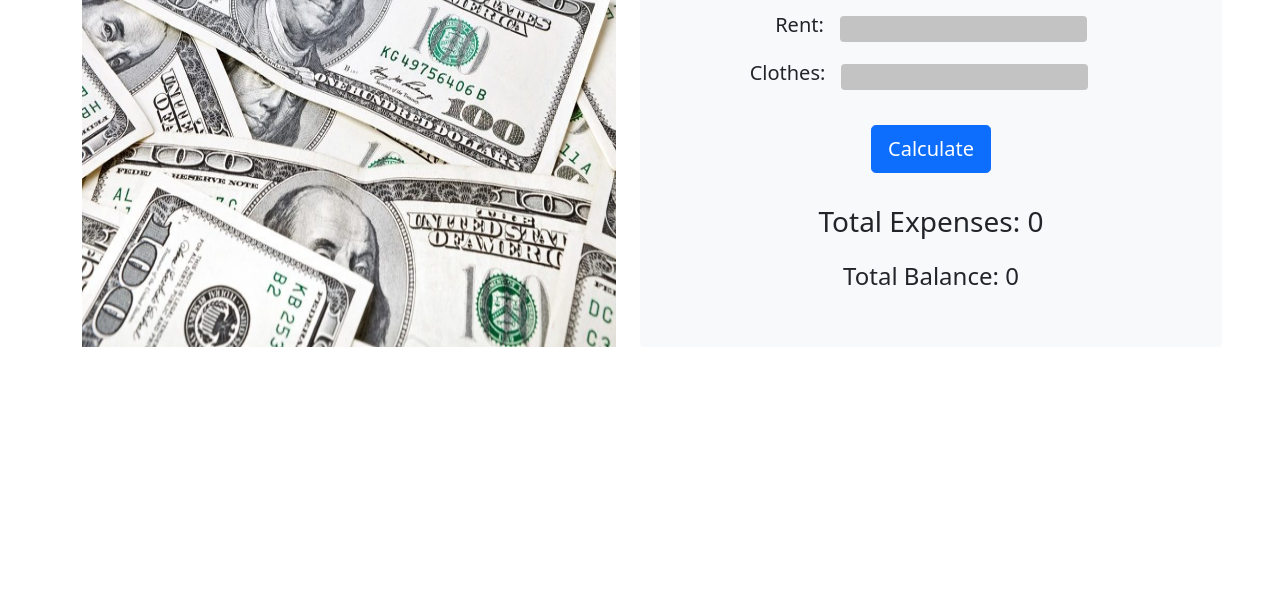
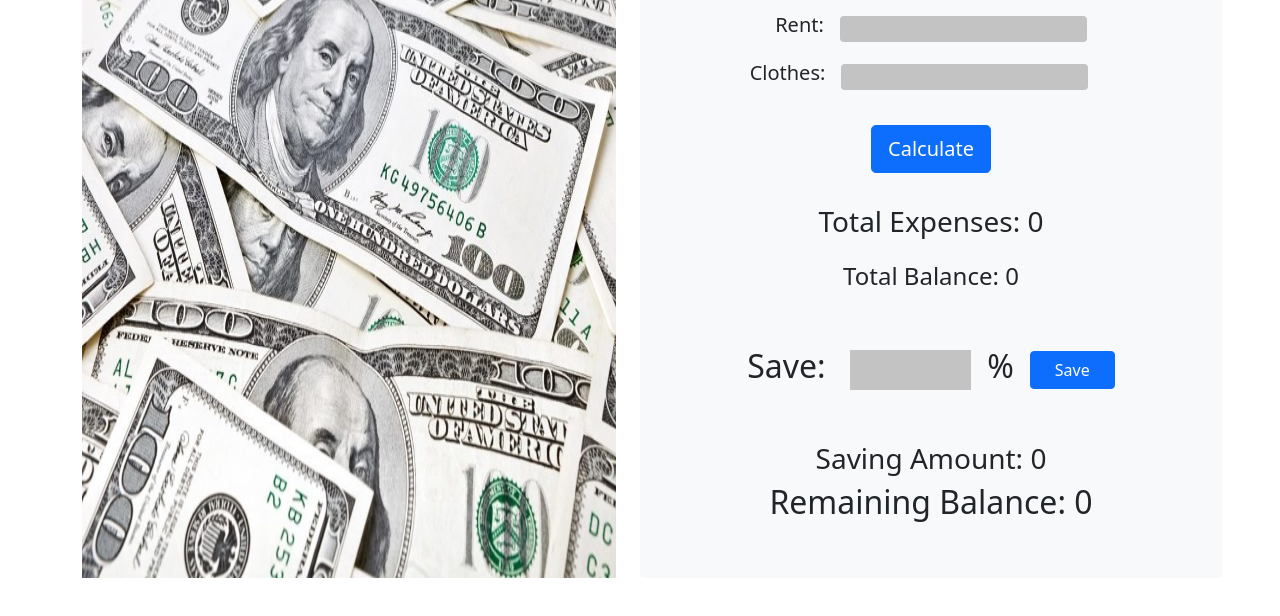
Before and after one commit to AshrafulIslam5/Assignment-5, a plain HTML site: page index.html in a window 1280 px wide. Shown: the part 408-1024 px from the top of the page. Before the commit the page ends 800 px from the top, so only its background shows below. Drawn offline with Linux system fonts and the light colour scheme.

Commit message:
done html

```diff
--- a/css/style.css
+++ b/css/style.css
@@ -1,3 +1,3 @@
 .bg-gray{
      background-color: rgba(128, 128, 128, 0.452);
-}
+};
--- a/index.html
+++ b/index.html
@@ -15,7 +15,7 @@
      </header>
 
      <main>
-          <section class="container">
+          <section class="container mb-5">
                <div class="row gx-5">
                     <div class="col-lg-6">
                          <img class="w-100 h-100" src="images/definitions-of-money-1024x683.jpeg" alt="">
@@ -46,6 +46,14 @@
                          <button class="my-3 btn btn-primary btn-lg">Calculate</button>
                          <h3 class="my-3">Total Expenses: <span id="expenses-total">0</span></h3>
                          <h4 class="my-2">Total Balance: <span id="Balance-total">0</span></h4>
+                         <div class="my-5 d-flex justify-content-center align-items-center">
+                              <h2 class="me-4">Save:</h2>
+                              <input class="text-center p-2 w-25 bg border-0 bg-gray" type="text" id="income-input">
+                              <h2 class="mx-3">%</h2>
+                              <button class="btn btn-primary px-4">Save</button>
+                         </div>
+                         <h3>Saving Amount: <span id="saving-amount">0</span></h3>
+                         <h2>Remaining Balance: <span id="saving-amount">0</span></h2>
                     </div>
                </div>
           </section>
```
